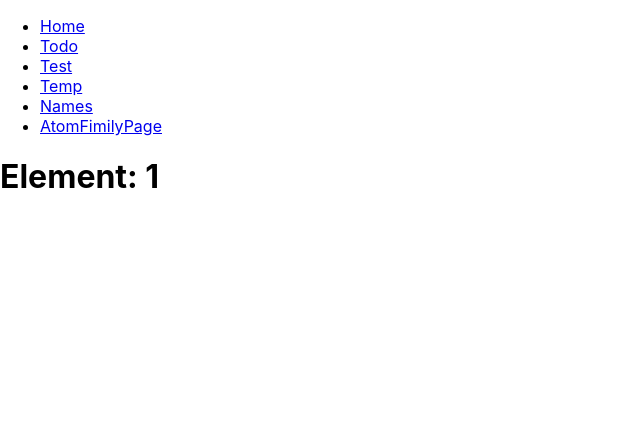
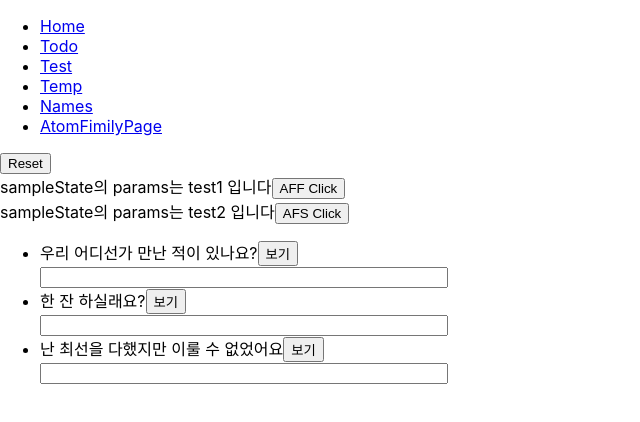
Before and after one commit to yeonghoonPark/react-tut-recoil, a React (Create React App) app: page /atomfamilypage in a window 1280 px wide. Shown: the top 422 px of the page, without its empty margins (0-640 px from the left). Built offline with nearby package versions, Linux system fonts and the light colour scheme.

Commit message:
Reference API, Recoil, atomFamily()

```diff
--- a/src/App.tsx
+++ b/src/App.tsx
@@ -34,7 +34,7 @@ const router = createBrowserRouter([
       },
       {
         path: "/atomfamilypage",
-        element: <AtomFamilyPage elementId={1} />,
+        element: <AtomFamilyPage />,
       },
     ],
   },
--- /dev/null
+++ b/src/components/AtomFamily.tsx/AFFirstChild.tsx
@@ -0,0 +1,18 @@
+import React from "react";
+import { useRecoilState } from "recoil";
+import { sampleState } from "../../recoil/state";
+
+export default function AFFirstChild() {
+  const [sample, setSample] = useRecoilState(sampleState("test1"));
+
+  const handleClick = () => {
+    setSample(Math.random());
+  };
+
+  return (
+    <div>
+      {sample}
+      <button onClick={handleClick}>AFF Click</button>
+    </div>
+  );
+}
--- /dev/null
+++ b/src/components/AtomFamily.tsx/AFSecondChild.tsx
@@ -0,0 +1,18 @@
+import React from "react";
+import { useRecoilState } from "recoil";
+import { sampleState } from "../../recoil/state";
+
+export default function AFSecondChild() {
+  const [sample, setSample] = useRecoilState(sampleState("test2"));
+
+  const handleClick = () => {
+    setSample(Math.random());
+  };
+
+  return (
+    <div>
+      {sample}
+      <button onClick={handleClick}>AFS Click</button>
+    </div>
+  );
+}
--- /dev/null
+++ b/src/components/AtomFamily.tsx/DailySentence.tsx
@@ -0,0 +1,56 @@
+import React, { useState, useCallback } from "react";
+import { useRecoilState } from "recoil";
+import { isShowSentenceState } from "../../recoil/state";
+
+type Props = {
+  sentence: {
+    id: number;
+    ko: string;
+    en: string;
+  };
+};
+
+export default function DailySentence({ sentence }: Props) {
+  const { id, ko, en } = sentence;
+  const [text, setText] = useState("");
+  const [isShow, setIsShow] = useRecoilState(isShowSentenceState(id));
+
+  const handleShowClick = () => {
+    setIsShow((prev) => !prev);
+  };
+
+  const handleChange = (e: React.ChangeEvent<HTMLInputElement>) => {
+    setText(e.target.value);
+  };
+
+  const handleKeyDown = useCallback(
+    (e: React.KeyboardEvent<HTMLInputElement>) => {
+      const target = e.currentTarget.parentNode?.nextSibling
+        ?.lastChild as HTMLElement;
+
+      (e.code === "Enter" || e.code === "NumpadEnter") &&
+        target &&
+        target.focus();
+    },
+    [],
+  );
+
+  return (
+    <>
+      <li>
+        <div>
+          {ko}
+          <button onClick={handleShowClick}>보기</button>
+        </div>
+        <input
+          style={{ width: "400px" }}
+          type='text'
+          value={text}
+          onChange={handleChange}
+          onKeyPress={handleKeyDown}
+        />
+        {isShow && <div>{en}</div>}
+      </li>
+    </>
+  );
+}
--- a/src/pages/AtomFamilyPage.tsx
+++ b/src/pages/AtomFamilyPage.tsx
@@ -1,13 +1,40 @@
 import React from "react";
+import { useResetRecoilState } from "recoil";
+import AFFirstChild from "../components/AtomFamily.tsx/AFFirstChild";
+import AFSecondChild from "../components/AtomFamily.tsx/AFSecondChild";
+import DailySentence from "../components/AtomFamily.tsx/DailySentence";
+import { sampleState } from "../recoil/state";
 
-type Props = {
-  elementId: any;
-};
+const sentences = [
+  {
+    id: 1,
+    ko: "우리 어디선가 만난 적이 있나요?",
+    en: "do i know you from somewhere?",
+  },
+  { id: 2, ko: "한 잔 하실래요?", en: "do you wanna have a drink?" },
 
-export default function AtomFamilyPage({ elementId }: Props) {
+  {
+    id: 3,
+    ko: "난 최선을 다했지만 이룰 수 없었어요",
+    en: "i did the best i could but i couldn't complete it",
+  },
+];
+
+export default function AtomFamilyPage() {
+  const handleClick = useResetRecoilState(sampleState("test1"));
+
   return (
-    <div>
-      <h1>Element: {elementId}</h1>
-    </div>
+    <section>
+      <button onClick={handleClick}>Reset</button>
+      <AFFirstChild />
+      <AFSecondChild />
+      <section>
+        <ul>
+          {sentences.map((sentence) => (
+            <DailySentence key={sentence.id} sentence={sentence} />
+          ))}
+        </ul>
+      </section>
+    </section>
   );
 }
--- a/src/recoil/state.ts
+++ b/src/recoil/state.ts
@@ -1,4 +1,10 @@
-import { DefaultValue, atom, selector, atomFamily } from "recoil";
+import {
+  DefaultValue,
+  atom,
+  selector,
+  atomFamily,
+  selectorFamily,
+} from "recoil";
 import { Todo, TodoFilter } from "../model/todo";
 
 // text
@@ -158,7 +164,14 @@ export const filteredNamesState = selector({
 });
 
 // atomFamily
-export const elementPositionStateFamily = atomFamily({
-  key: "elementPositionStateFamily",
-  default: [0, 0],
+// 1번째 인자: default값의 타입
+// 2번째 인자: 매개변수로 들어갈 타입
+export const sampleState = atomFamily<string | number, string | number>({
+  key: "sampleState",
+  default: (params) => `sampleState의 params는 ${params} 입니다`,
 });
+
+export const isShowSentenceState = atomFamily<boolean, number>({
+  key: "isShowSentenceState",
+  default: false,
+});
```
